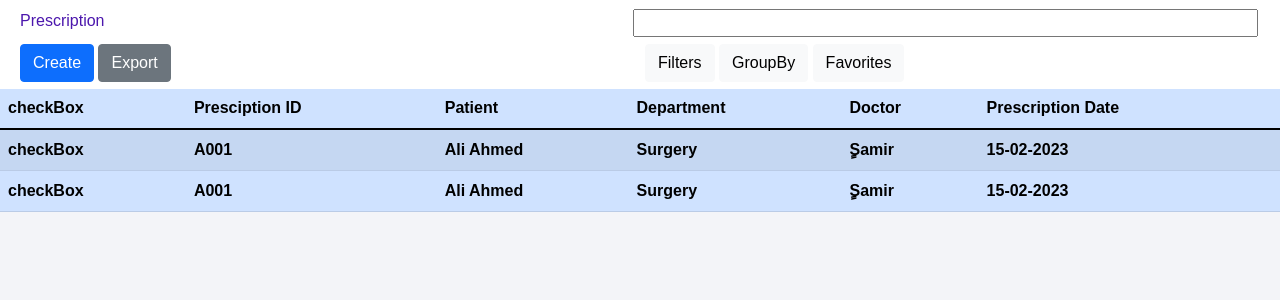
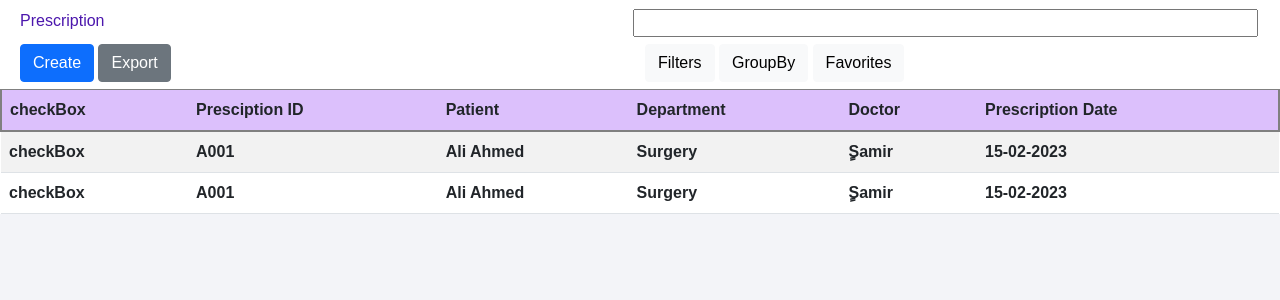
Before and after one commit to ZaYnab3handom/Clinic-Managment-System, a PHP site: page /prescriptionListView.html in a window 1280 px wide. Shown: the part 56-356 px from the top of the page. Run offline with PHP 8.4, Linux system fonts and the light colour scheme; lists and menus that the app fills with data are empty.

Commit message:
edit table style @prescription list view

```diff
--- a/prsecriptionView/prescriptionListView.html
+++ b/prsecriptionView/prescriptionListView.html
@@ -69,8 +69,8 @@
             </div>
         </div>
         <div class="tableContainer">
-            <table class="table  table-primary  table-striped " width="100%">
-                <thead >
+            <table  class="table  table-hover  table-striped " width="100%">
+                <thead style="border: 2px solid gray; background-color: rgb(220, 192, 252);">
                   <tr >
                     <th>checkBox</th>
                     <th>Presciption ID</th>
```
Also changed, not shown: prsecriptionView/prescription.css (line endings or trailing spaces).
